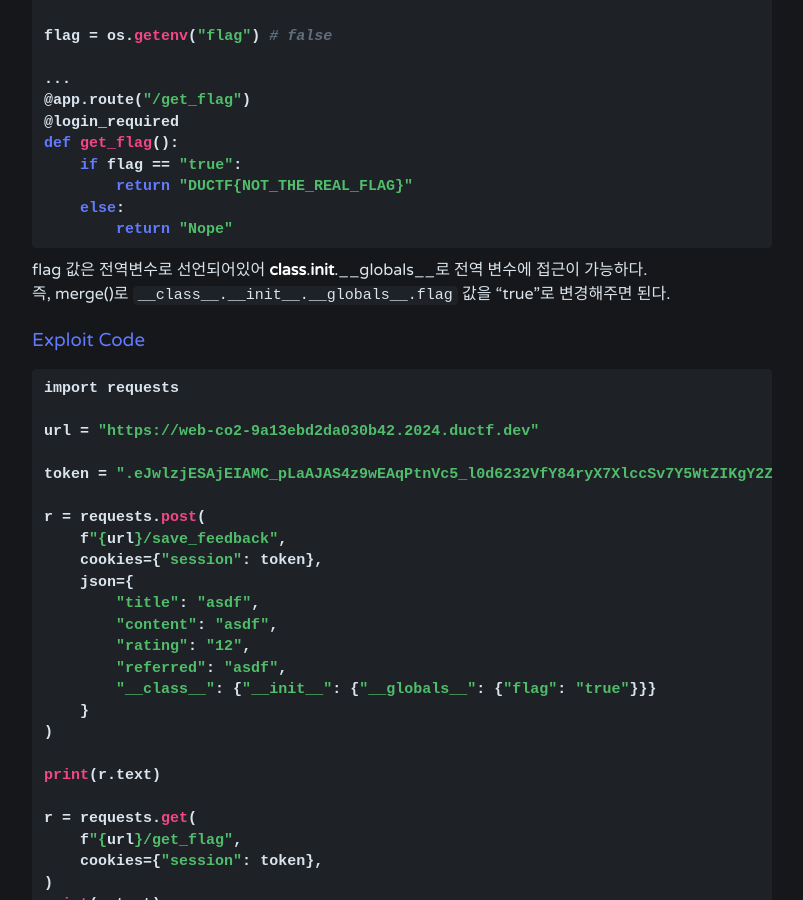
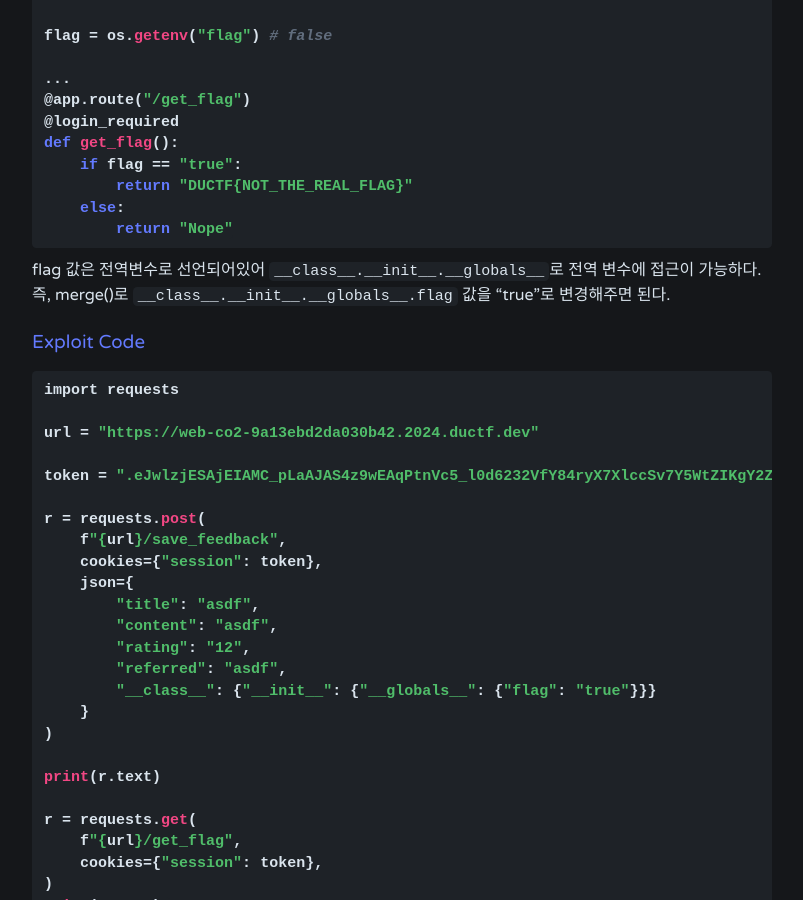
Before and after one commit to jiniljeil/jiniljeil.github.io, a Jekyll site: the page built from _posts/2024-07-05-DownUnderCTF.md, in a window 1280 px wide and 900 px high, scrolled down 4395 px. Shown: the whole window, without its empty margins (238-1041 px from the left). Built offline with Jekyll 4.4.1, drawn with Linux system fonts in a browser that asks for light colours; comment, search, counter and statistics services are not loaded.

````diff
--- a/_posts/2024-07-05-DownUnderCTF.md
+++ b/_posts/2024-07-05-DownUnderCTF.md
@@ -194,7 +194,7 @@ def get_flag():
         return "Nope"
 ```
 
-flag 값은 전역변수로 선언되어있어 __class__.__init__.__globals__로 전역 변수에 접근이 가능하다.
+flag 값은 전역변수로 선언되어있어 `__class__.__init__.__globals__`로 전역 변수에 접근이 가능하다.
 즉, merge()로 `__class__.__init__.__globals__.flag` 값을 "true"로 변경해주면 된다.
 
 ### Exploit Code
````
